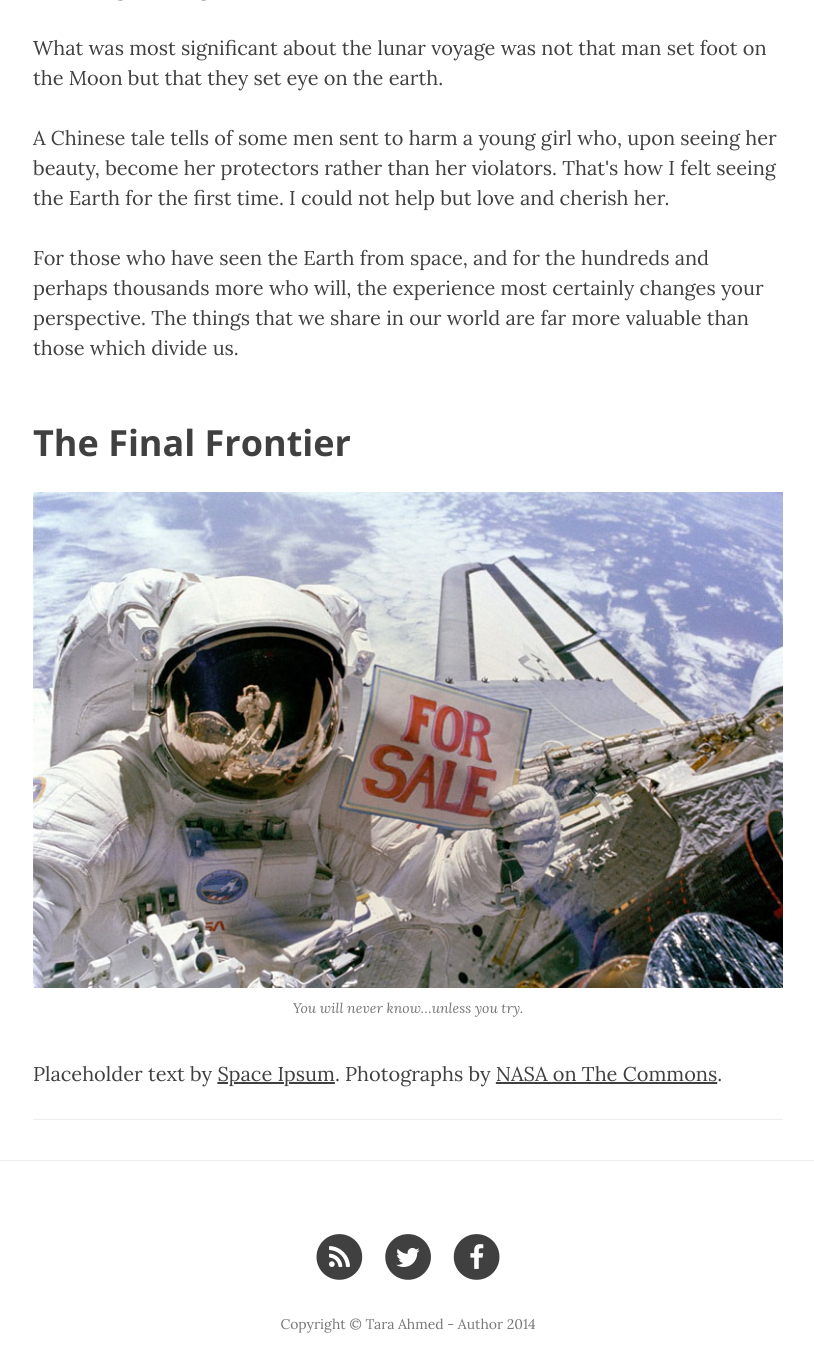
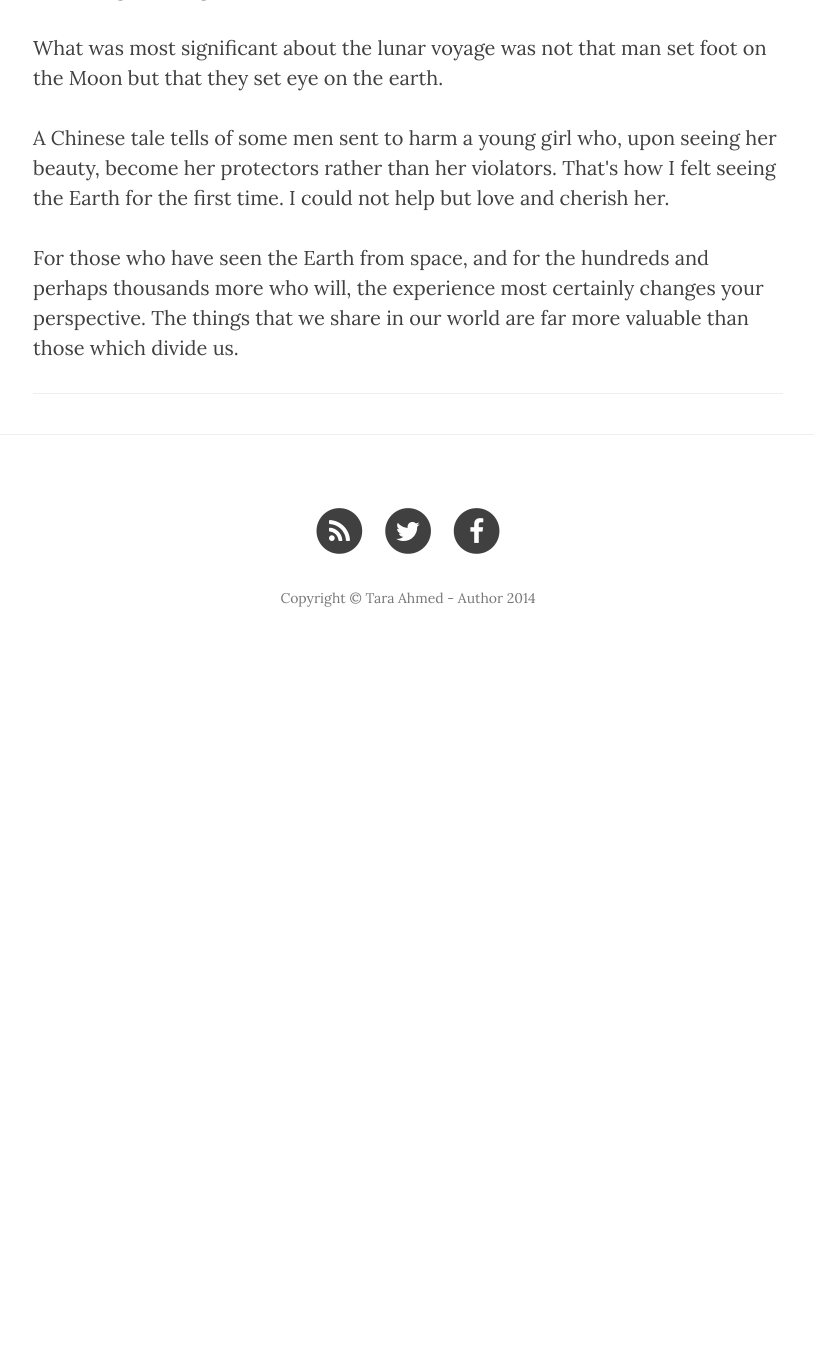
Before and after one commit to taraahmed/taraahmed.github.io, a Jekyll site: the page built from _posts/2014-09-24-writers-ultimate-fear.markdown, in a window 1280 px wide and 1400 px high, scrolled down 853 px. Shown: the top 1372 px of the window, without its empty margins (232-1046 px from the left). Built offline with Jekyll 4.4.1, drawn with Linux system fonts in a browser that asks for light colours; nearby versions of some CDN libraries; after the commit the page ends 1527 px from its top, so only the background shows below that.

Commit message:
Attempting first post page

```diff
--- a/_posts/2014-09-24-writers-ultimate-fear.markdown
+++ b/_posts/2014-09-24-writers-ultimate-fear.markdown
@@ -16,12 +16,3 @@ header-img: "img/post-bg-01.jpg"
 <p>A Chinese tale tells of some men sent to harm a young girl who, upon seeing her beauty, become her protectors rather than her violators. That's how I felt seeing the Earth for the first time. I could not help but love and cherish her.</p>
 
 <p>For those who have seen the Earth from space, and for the hundreds and perhaps thousands more who will, the experience most certainly changes your perspective. The things that we share in our world are far more valuable than those which divide us.</p>
-
-<h2 class="section-heading">The Final Frontier</h2>
-
-<a href="#">
-    <img class="img-responsive" src="{{ site.baseurl }}/img/post-sample-image.jpg" alt="">
-</a>
-<span class="caption text-muted">You will never know...unless you try.</span>
-
-<p>Placeholder text by <a href="http://spaceipsum.com/">Space Ipsum</a>. Photographs by <a href="https://www.flickr.com/photos/nasacommons/">NASA on The Commons</a>.</p>
```
Also changed, not shown: img/post-bg-01.jpg, img/post-sample-image.jpg (deleted).
